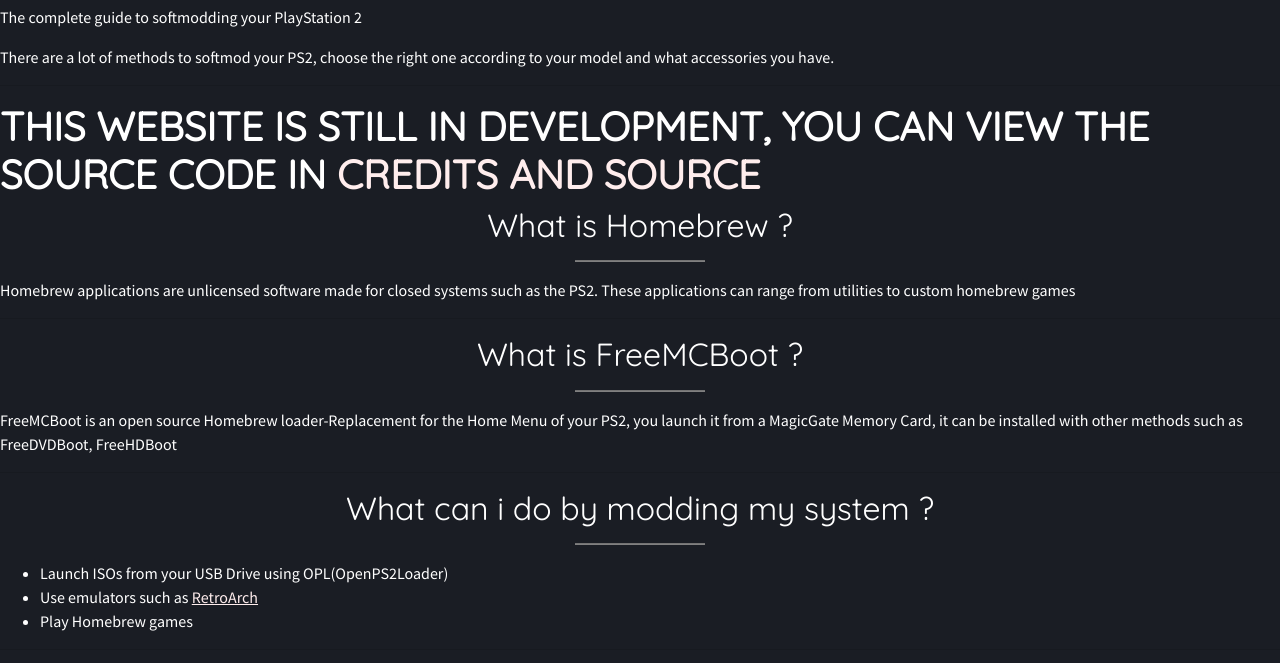
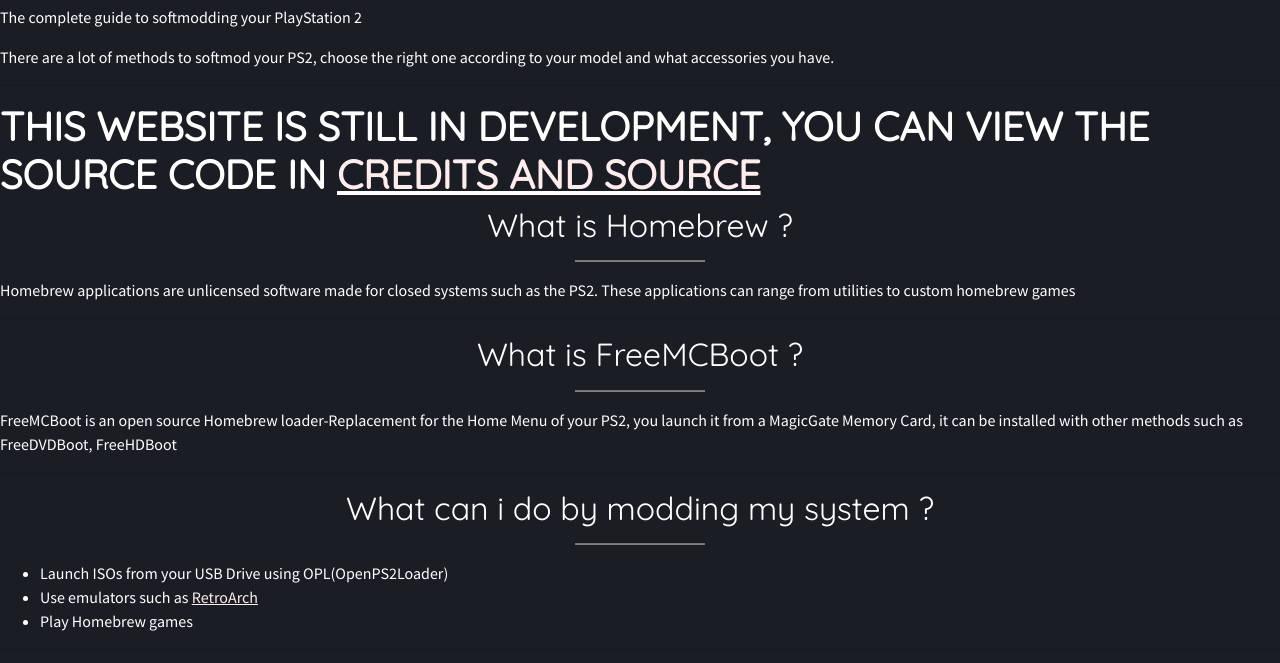
Before and after one commit to Dhalian/dhalian.github.io, a plain HTML site: page index.html in a window 1280 px wide. Shown: the part 115-778 px from the top of the page. Drawn offline with nearby package versions, Linux system fonts and the light colour scheme.

Commit message:
Update index.html

```diff
--- a/index.html
+++ b/index.html
@@ -56,7 +56,7 @@ The reuse or the copy of this website is strictly forbidden -->
 				<p class="page__lead">The complete guide to softmodding your PlayStation 2</p>
 				<p>There are a lot of methods to softmod your PS2, choose the right one according to your model and what accessories you have.</p>
 <hr>
-<h1><strong>THIS WEBSITE IS STILL IN DEVELOPMENT, YOU CAN VIEW THE SOURCE CODE IN <a href="credits.html"title=credits>CREDITS AND SOURCE</a></strong></h1>
+<h1><strong>THIS WEBSITE IS STILL IN DEVELOPMENT, YOU CAN VIEW THE SOURCE CODE IN <U><a href="credits.html"title=credits>CREDITS AND SOURCE</a></U></strong></h1>
 				<h2 id="what-is-homebrew"><center>What is Homebrew ?</center></h2>
 <hr noshade style="width:130px; color:white; height:1px; text-align:center;">
 				<p>Homebrew applications are unlicensed software made for closed systems such as the PS2. These applications can range from utilities to custom homebrew games</p>
```
